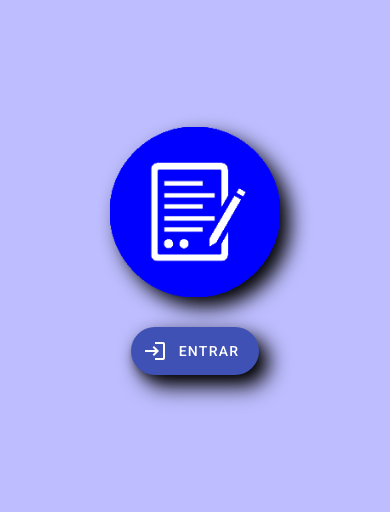
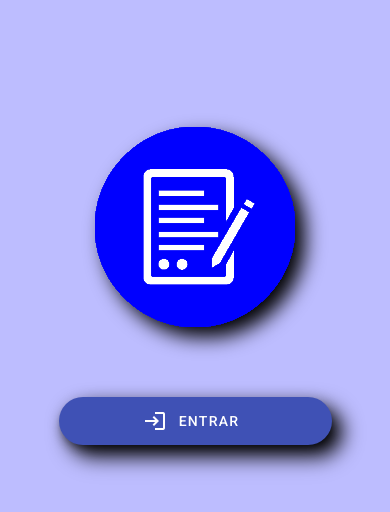
Before and after one commit to FirminoAndrade/Cadastro-front, an Angular app: page /login in a window 390 px wide. Shown: the top 512 px of the page. Built offline with nearby package versions, Linux system fonts and the light colour scheme.

Commit message:
atalizacao da pagina login

```diff
--- a/src/app/components/views/login/login.component.css
+++ b/src/app/components/views/login/login.component.css
@@ -84,8 +84,8 @@ button {
 
   img {
     margin: 0px auto;
-    height: 170px;
-    width: 170px;
+    height: 200px;
+    width: 200px;
     filter: drop-shadow(10px 10px 10px black);
   }
 
@@ -99,7 +99,8 @@ button {
   }
 
   button {
-    margin-top: 10px;
+    margin-top: 50px;
+    width: 100%;
     filter: drop-shadow(10px 10px 10px black);
     color: white;
   }
```
